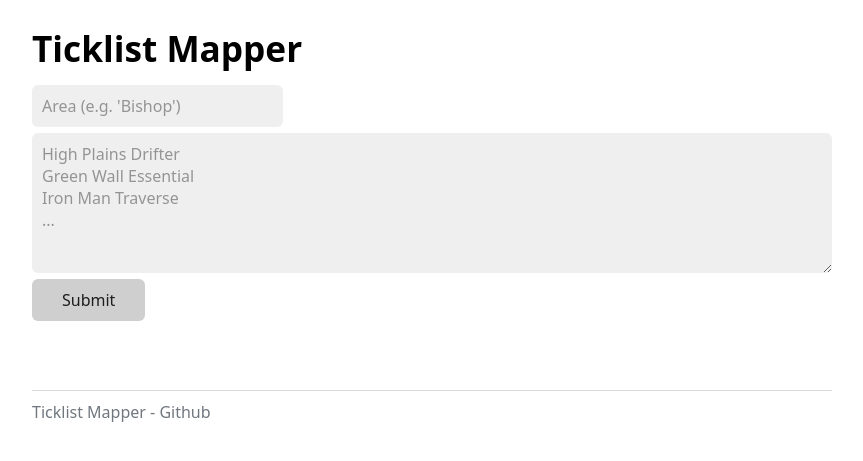
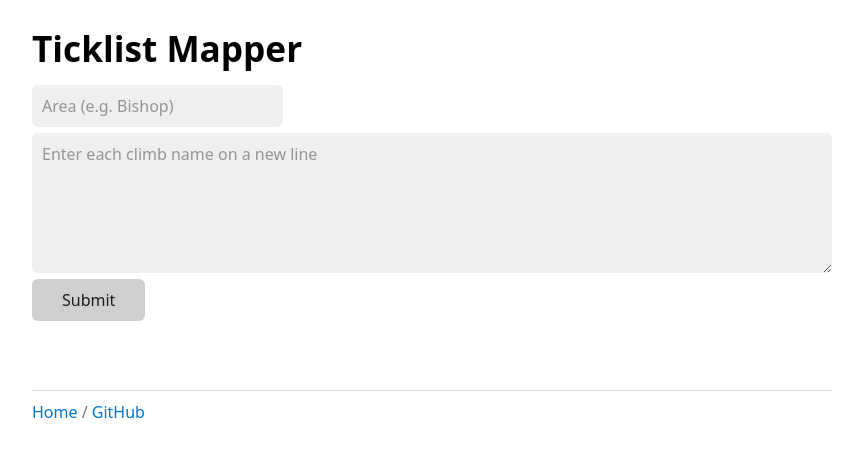
Before and after one commit to justinmklam/ticklist-mapper, a FastAPI app: page / in a window 1280 px wide. Shown: the top 461 px of the page, without its empty margins (208-1071 px from the left). Run offline with FastAPI, Linux system fonts and the light colour scheme; some libraries are stand-ins or nearby versions.

Commit message:
Minor text updates

```diff
--- a/ticklist_mapper/templates/base.html
+++ b/ticklist_mapper/templates/base.html
@@ -16,7 +16,7 @@
 
 <footer>
     <div class="copyright">
-        Ticklist Mapper - Github
+        <a href="/">Home</a> / <a href="https://github.com/justinmklam/ticklist-mapper">GitHub</a>
     </div>
 </footer>
 
--- a/ticklist_mapper/templates/index.html
+++ b/ticklist_mapper/templates/index.html
@@ -11,15 +11,12 @@
         <!-- TODO: Submit button on load if id is in url, but also allow other climbs to be added after-->
         <input
             name="area"
-            placeholder="Area (e.g. 'Bishop')"
+            placeholder="Area (e.g. Bishop)"
             required
             {% if area %}value="{{area}}" {% endif %}
         ></input>
         <textarea name="climbs"
-        placeholder="High Plains Drifter
-Green Wall Essential
-Iron Man Traverse
-..." required>{% if climbs %}{{climbs}}{% endif %}</textarea>
+        placeholder="Enter each climb name on a new line" required>{% if climbs %}{{climbs}}{% endif %}</textarea>
         <button>Submit</button>
     </form>
 
```
